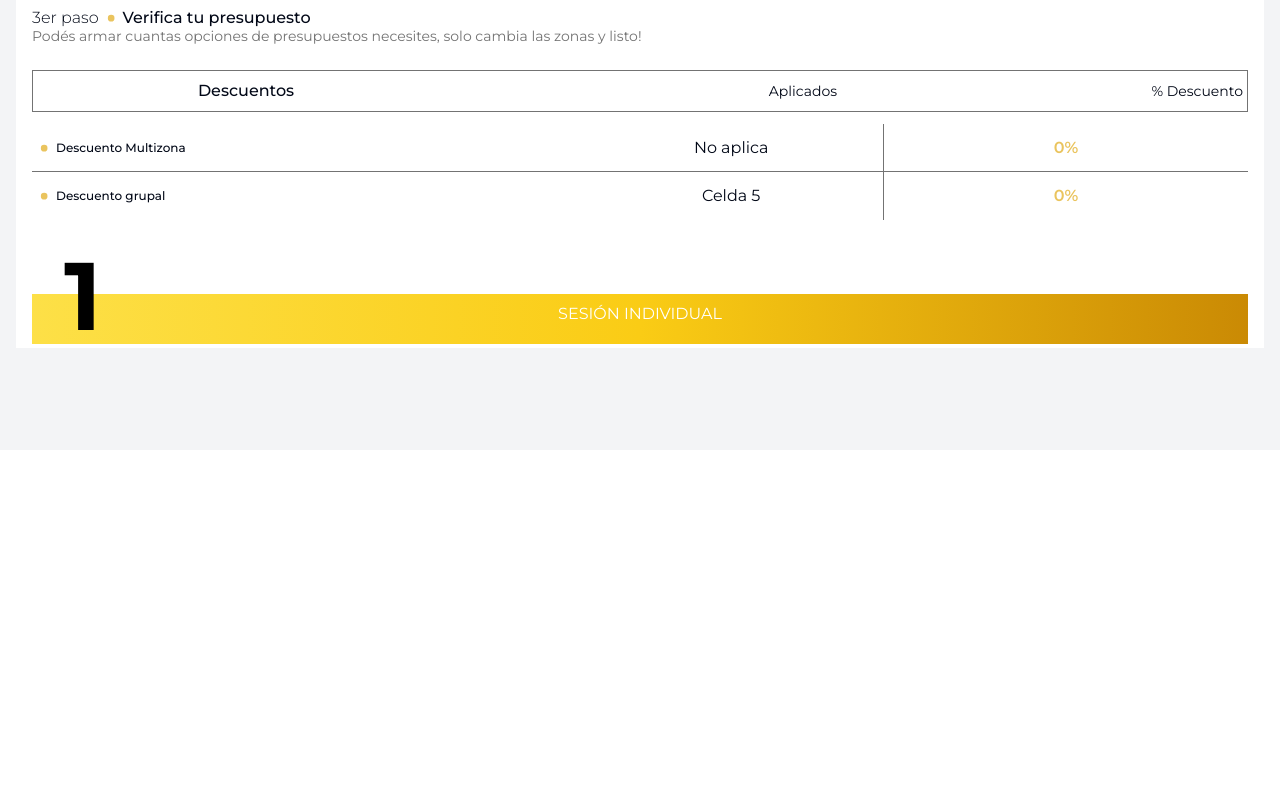
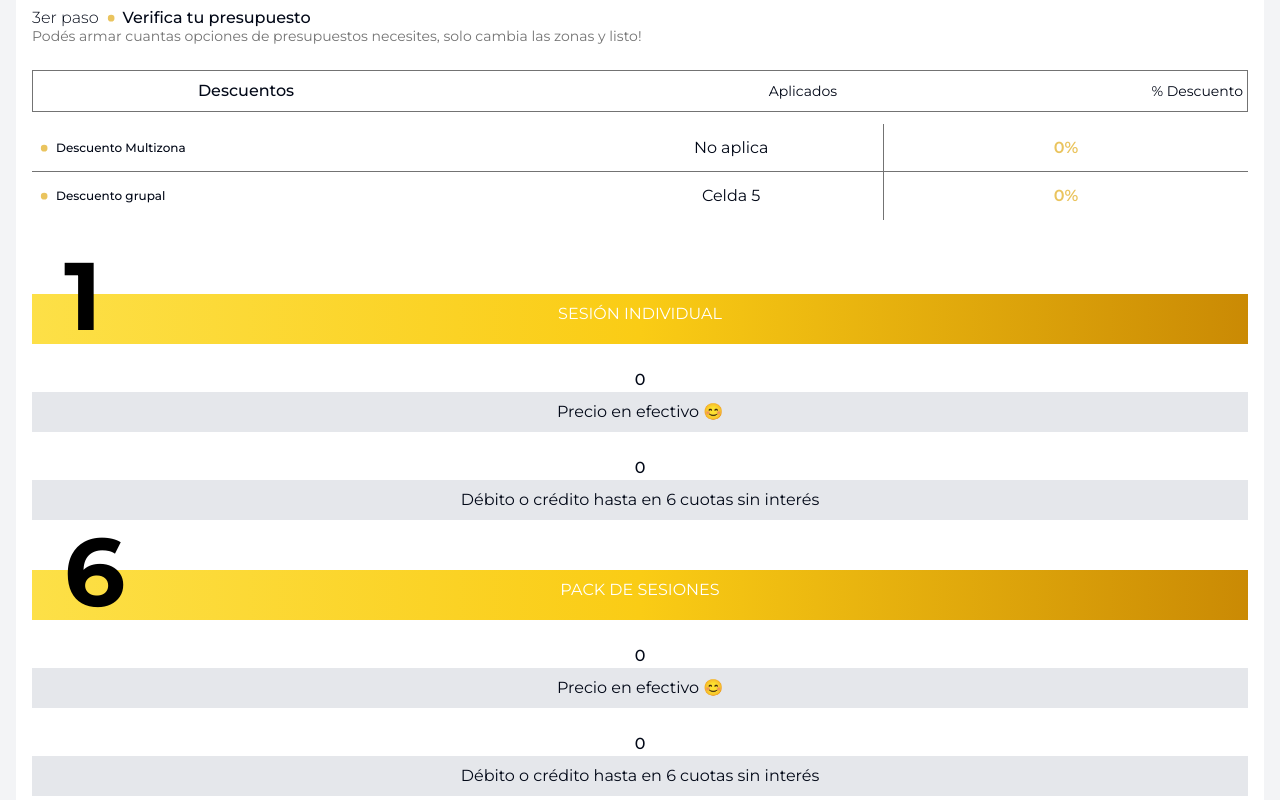
Before and after one commit to pacodinucci/cotizador, a Next.js app: page / in a window 1280 px wide. Shown: the part 470-1270 px from the top of the page. Before the commit the page ends 920 px from the top, so only its background shows below. Built offline with nearby package versions, Linux system fonts and the light colour scheme; no server answers; the database is empty.

Commit message:
step 3 progress

```diff
--- a/src/components/global/cotizador-steps.tsx
+++ b/src/components/global/cotizador-steps.tsx
@@ -13,14 +13,25 @@ import {
 import { getPrices } from "../../../actions/get-prices";
 import { usePriceStore } from "@/lib/store";
 import { Separator } from "../ui/separator";
+import { formatNumber } from "@/lib/utils";
 
 const CotizadorSteps = () => {
   const { prices, setPrices } = usePriceStore();
   const [selectedTreatments, setSelectedTreatments] = useState<string[]>([]);
   const [descuento, setDescuento] = useState<number>(0);
   const [descuentoGrupal, setDescuentoGrupal] = useState<number>(0);
-  const [oneSessionPrice, setOneSessionPrice] = useState<number | null>(null);
-  const [sixSessionsPrice, setSixSessionsPrice] = useState<number | null>(null);
+  const [oneSessionCashPrice, setOneSessionCashPrice] = useState<number | null>(
+    null
+  );
+  const [oneSessionCardPrice, setOneSessionCardPrice] = useState<number | null>(
+    null
+  );
+  const [sixSessionsCashPrice, setSixSessionsCashPrice] = useState<
+    number | null
+  >(null);
+  const [sixSessionsCardPrice, setSixSessionsCardPrice] = useState<
+    number | null
+  >(null);
 
   useEffect(() => {
     const fetchPrices = async () => {
@@ -31,7 +42,6 @@ const CotizadorSteps = () => {
   }, [setPrices]);
 
   useEffect(() => {
-    // Actualiza el descuento cuando cambia el número de zonas seleccionadas
     if (selectedTreatments.length === 2) {
       setDescuento(10);
     } else if (selectedTreatments.length === 3) {
@@ -41,9 +51,32 @@ const CotizadorSteps = () => {
     } else if (selectedTreatments.length >= 5) {
       setDescuento(30);
     } else {
-      setDescuento(0); // Sin descuento si es menos de 2 zonas
     }
   }, [selectedTreatments]);
+
+  useEffect(() => {
+    // Calcula el precio con tarjeta basado en los tratamientos seleccionados y el descuento
+    let totalCardPrice = 0;
+
+    selectedTreatments.forEach((treatment) => {
+      const priceObj = prices.find((price) => price.title === treatment);
+      if (priceObj) {
+        totalCardPrice += priceObj.price;
+      }
+    });
+
+    // Calcula el descuento total (multizona + grupal)
+    const descuentoTotal = descuento + descuentoGrupal;
+    const finalCardPrice =
+      totalCardPrice - totalCardPrice * (descuentoTotal / 100);
+
+    // Establece el precio con tarjeta
+    setOneSessionCardPrice(finalCardPrice);
+
+    // Establece el precio en efectivo con un 20% de descuento adicional
+    const finalCashPrice = finalCardPrice - finalCardPrice * 0.2;
+    setOneSessionCashPrice(finalCashPrice);
+  }, [selectedTreatments, descuento, descuentoGrupal, prices]);
 
   const handleSelectTreatment = (treatment: string) => {
     setSelectedTreatments((prevSelected) => {
@@ -244,18 +277,69 @@ const CotizadorSteps = () => {
         </div>
         <div>
           <div>
-            <div className="flex relative h-[100px]">
-              <span className="absolute left-8 bottom-0 text-8xl font-bold text-black pr-2">
+            <div className="flex flex-col relative h-[100px]">
+              <span className="absolute left-8 bottom-0 text-8xl font-bold text-black pr-2 z-10">
                 1
               </span>
               <div
-                className={`${montserrat.className} w-full h-1/2 self-end text-center bg-gradient-to-r from-yellow-300 via-yellow-400 to-yellow-600 text-white py-2 px-4`}
+                className={`${montserrat.className} w-full h-1/2 absolute bottom-0 text-center bg-gradient-to-r from-yellow-300 via-yellow-400 to-yellow-600 text-white py-2 px-4`}
               >
                 SESIÓN INDIVIDUAL
               </div>
             </div>
-            <div></div>
-            <div></div>
+            <div>
+              <div>
+                <div className="text-center font-medium h-12 flex items-end justify-center">
+                  {oneSessionCashPrice && formatNumber(oneSessionCashPrice)}
+                </div>
+                <div className="bg-gray-200 p-2 text-center">
+                  Precio en efectivo 😊
+                </div>
+              </div>
+              <div>
+                <div className="text-center font-medium h-12 flex items-end justify-center">
+                  {oneSessionCardPrice && formatNumber(oneSessionCardPrice)}
+                </div>
+                <div className="bg-gray-200 p-2 text-center">
+                  Débito o crédito hasta en 6 cuotas sin interés
+                </div>
+              </div>
+            </div>
+          </div>
+          <div>
+            <div className="flex flex-col relative h-[100px]">
+              <span className="absolute left-8 bottom-0 text-8xl font-bold text-black pr-2 z-10">
+                6
+              </span>
+              <div
+                className={`${montserrat.className} w-full h-1/2 absolute bottom-0 text-center bg-gradient-to-r from-yellow-300 via-yellow-400 to-yellow-600 text-white py-2 px-4`}
+              >
+                PACK DE SESIONES
+              </div>
+            </div>
+            <div>
+              <div>
+                <div className="text-center font-medium h-12 flex items-end justify-center">
+                  {oneSessionCashPrice && formatNumber(oneSessionCashPrice * 6)}
+                </div>
+                <div className="bg-gray-200 p-2 text-center">
+                  Precio en efectivo 😊
+                </div>
+              </div>
+              <div>
+                <div className="text-center font-medium h-12 flex items-end justify-center">
+                  {oneSessionCardPrice && formatNumber(oneSessionCardPrice * 6)}
+                </div>
+                <div className="bg-gray-200 p-2 text-center">
+                  Débito o crédito hasta en 6 cuotas sin interés
+                </div>
+              </div>
+              <div>
+                <div></div>
+                <div></div>
+                <div></div>
+              </div>
+            </div>
           </div>
           <div></div>
         </div>
--- a/src/lib/utils.ts
+++ b/src/lib/utils.ts
@@ -1,6 +1,13 @@
-import { type ClassValue, clsx } from "clsx"
-import { twMerge } from "tailwind-merge"
+import { type ClassValue, clsx } from "clsx";
+import { twMerge } from "tailwind-merge";
 
 export function cn(...inputs: ClassValue[]) {
-  return twMerge(clsx(inputs))
+  return twMerge(clsx(inputs));
 }
+
+export const formatNumber = (number: number): string => {
+  return new Intl.NumberFormat("es-AR", {
+    style: "currency",
+    currency: "ARS",
+  }).format(number);
+};
```
